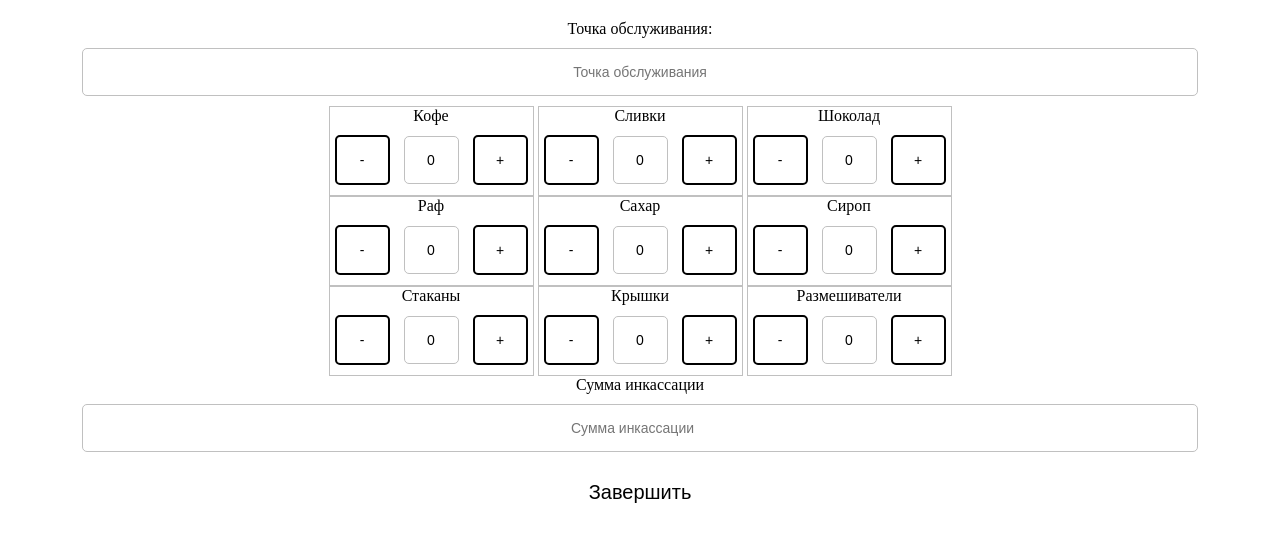
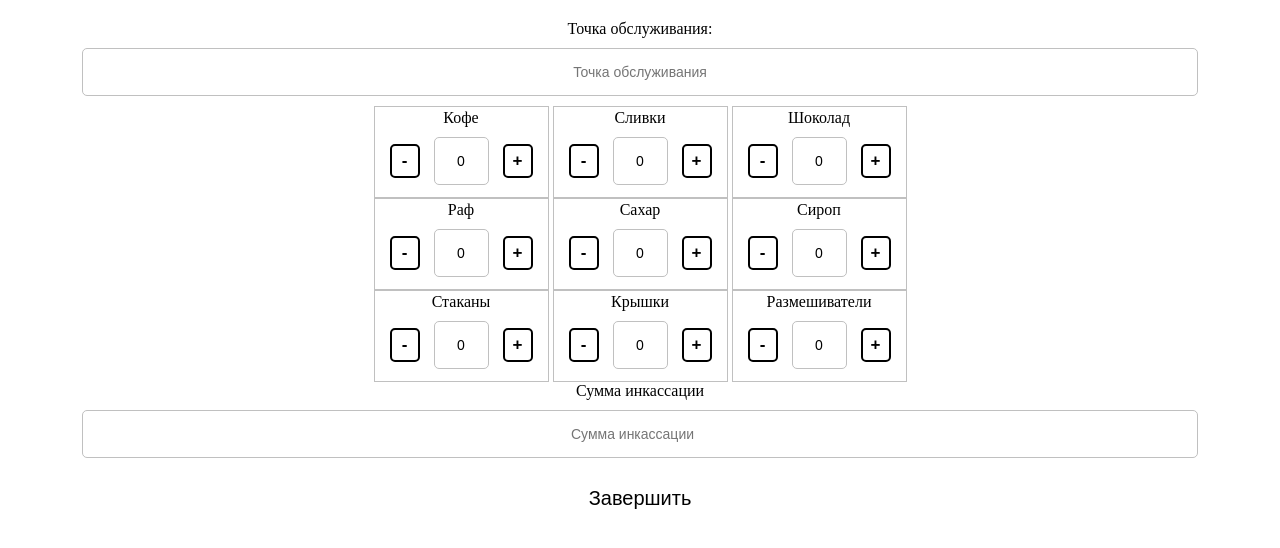
Before and after one commit to AntonKrasnokutsky/telegram_bot-webapp, a Django app: page /service/ in a window 1280 px wide. Shown: the top 548 px of the page. Run offline with Django 4.2, Linux system fonts and the light colour scheme; data that the repository does not hold is empty; some libraries are stand-ins or nearby versions.

Commit message:
Запись в таблицу

```diff
--- a/backend/templates/points/service.html
+++ b/backend/templates/points/service.html
@@ -63,12 +63,15 @@
             /* margin: 10px 5px;
             display: inline-block; */
             border: 2px solid;
+            height: 30px;
+            width: 30px;
+
             /* border-radius: 5px;
             height: 50px;
-            width: 50px;
-            font-size: 30px;
+            width: 50px;*/
+            font-size: 17px;
             font-weight: 600;
-            line-height: 50px; */
+            line-height: 30px;
             color: var(--tg-theme-button-color);
             background: var(--tg-theme-button-text-color);
         }
@@ -79,6 +82,7 @@
 
         .bor {
             border: 1px solid silver;
+            padding: 2px 10px;
         }
     </style>
 </head>
```
Also changed, not shown: bot/main.py (+5 -2 lines).
